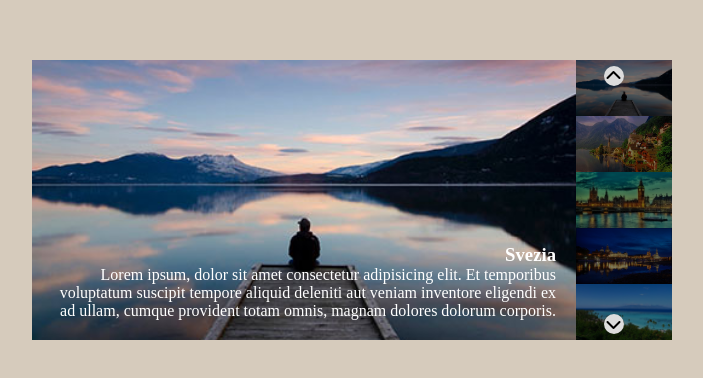
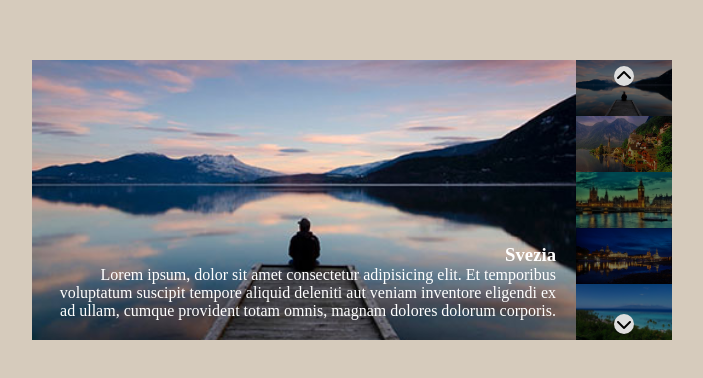
Before and after one commit to AngelaDeP/js-array-carousel, a plain HTML site: page index.html in a window 1280 px wide. Shown: the part 200-578 px from the top of the page, without its empty margins (288-991 px from the left). Drawn offline with Linux system fonts and the light colour scheme.

Commit message:
Aggiustate le frecce

```diff
--- a/index.html
+++ b/index.html
@@ -26,16 +26,11 @@
 
                 <div class="right-part flex">
 
-
-
-                </div>
-
-                <div class="arrow-container">
-
                     <i class="fas fa-chevron-up arrow-up"></i>
                     <i class="fas fa-chevron-down arrow-down"></i>
 
                 </div>
+
             </div>
 
         </div>
--- a/main.js
+++ b/main.js
@@ -58,7 +58,7 @@ let carouselContainer = document.querySelector('.left-part');
 carouselContainer.innerHTML = slides;
 
 let miniaturesContainer = document.querySelector('.right-part');
-miniaturesContainer.innerHTML = miniatures;
+miniaturesContainer.innerHTML += miniatures;
 
 
 // Regole aggiunta classe
--- a/style.css
+++ b/style.css
@@ -90,7 +90,7 @@ body {
 
 /*Sezione frecce*/
 
-.arrow-container .arrow-up {
+.right-part .arrow-up {
     position: absolute;
     background-color: rgb(221, 221, 221);
     border-radius: 50%;
@@ -99,11 +99,12 @@ body {
     text-align: center;
     line-height: 20px;
     top: 2%;
-    right: 6%;
+    left: 50%;
     transform: translateX(-50%);
+    z-index: 1;
 }
 
-.arrow-container .arrow-down {
+.right-part .arrow-down {
     position: absolute;
     background-color: rgb(221, 221, 221);
     border-radius: 50%;
@@ -112,8 +113,9 @@ body {
     text-align: center;
     line-height: 20px;
     bottom: 2%;
-    right: 6%;
+    left: 50%;
     transform: translateX(-50%);
+    z-index: 1;
 }
 
 /*Regole classe active*/
```
